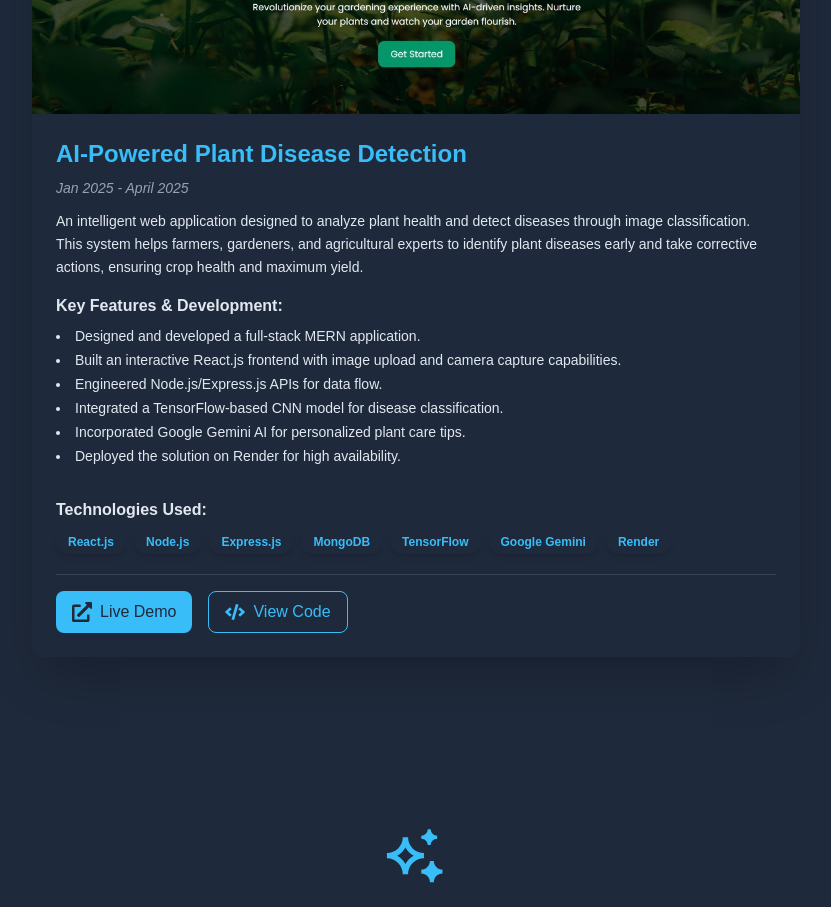
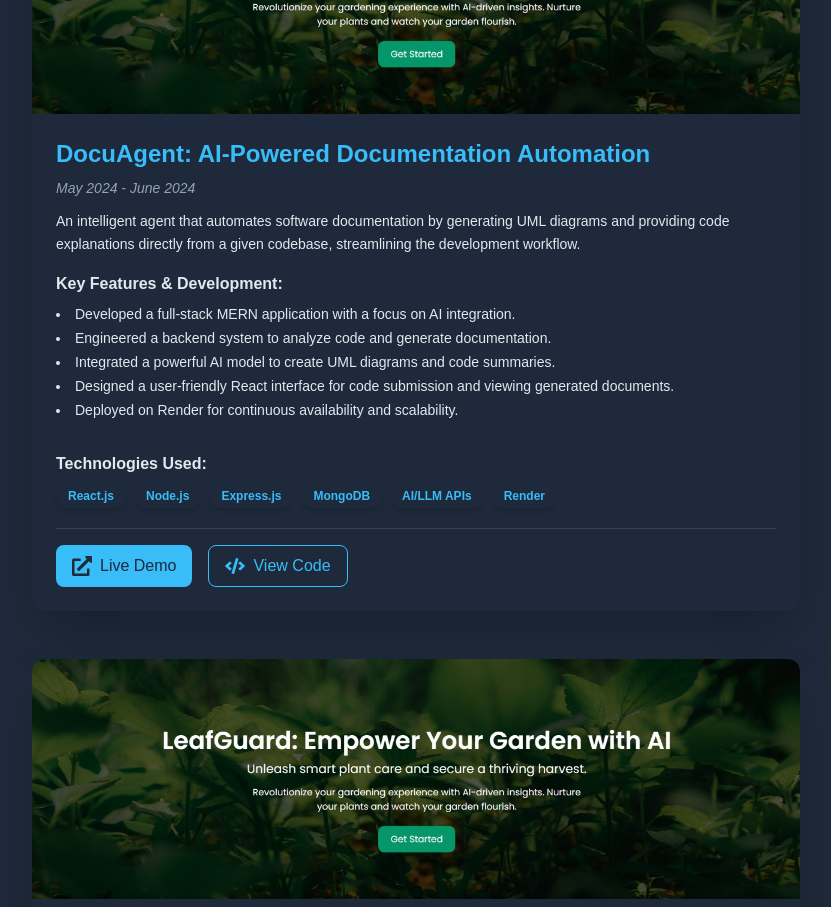
Before and after one commit to rohith-2809/Sarang-s-Portfolio, a React (Vite) app: page / in a window 1280 px wide. Shown: the part 1880-2787 px from the top of the page, without its empty margins (224-1055 px from the left). Built offline with nearby package versions, Linux system fonts and the light colour scheme.

Commit message:
Update Landing.jsx

```diff
--- a/src/Landing.jsx
+++ b/src/Landing.jsx
@@ -60,6 +60,54 @@ const buttonHoverEffect = {
 // --- Data ---
 const projectsData = [
   {
+    title: "DocuAgent: AI-Powered Documentation Automation",
+    description:
+      "An intelligent agent that automates software documentation by generating UML diagrams and providing code explanations directly from a given codebase, streamlining the development workflow.",
+    details: [
+      "Developed a full-stack MERN application with a focus on AI integration.",
+      "Engineered a backend system to analyze code and generate documentation.",
+      "Integrated a powerful AI model to create UML diagrams and code summaries.",
+      "Designed a user-friendly React interface for code submission and viewing generated documents.",
+      "Deployed on Render for continuous availability and scalability.",
+    ],
+    techStack: [
+      "React.js",
+      "Node.js",
+      "Express.js",
+      "MongoDB",
+      "AI/LLM APIs",
+      "Render",
+    ],
+    imageUrl: "/project.jpg",
+    liveLink: "https://docuagent-2vp4.onrender.com",
+    repoLink: "https://github.com/Akhadesarang1/DocuAgent",
+    duration: "May 2024 - June 2024",
+  },
+  {
+    title: "Employee Management System",
+    description:
+      "A comprehensive MERN stack web application built to streamline employee management processes. It provides administrators with tools to efficiently handle employee data, track attendance, and manage leave requests.",
+    details: [
+      "Full CRUD (Create, Read, Update, Delete) functionality for employee records.",
+      "Implemented secure user authentication and role-based access control (Admin vs. Employee).",
+      "Developed modules for leave application and attendance tracking.",
+      "Built a responsive and intuitive user interface using React.js.",
+      "Ensured seamless data flow with a robust Node.js/Express.js backend and MongoDB.",
+    ],
+    techStack: [
+      "React.js",
+      "Node.js",
+      "Express.js",
+      "MongoDB",
+      "JWT (for Auth)",
+      "Render",
+    ],
+    imageUrl: "/project.jpg",
+    liveLink: "https://employee-management-system-jdxe.onrender.com/",
+    repoLink: "https://github.com/Akhadesarang1/ems",
+    duration: "April 2024 - May 2024",
+  },
+  {
     title: "AI-Powered Plant Disease Detection",
     description:
       "An intelligent web application designed to analyze plant health and detect diseases through image classification. This system helps farmers, gardeners, and agricultural experts to identify plant diseases early and take corrective actions, ensuring crop health and maximum yield.",
@@ -80,7 +128,7 @@ const projectsData = [
       "Google Gemini",
       "Render",
     ],
-    imageUrl: "/project.jpg", // Make sure this image exists in your public folder
+    imageUrl: "/project.jpg",
     liveLink: "https://plant-disease-detection-mern.onrender.com/",
     repoLink: "https://github.com/rohith-2809/mern-test",
     duration: "Jan 2025 - April 2025",
@@ -694,8 +742,9 @@ const Projects = () => {
         <div className="grid md:grid-cols-1 lg:grid-cols-1 gap-12 max-w-3xl mx-auto">
           {isLoading ? (
             <>
-              <ProjectCardSkeleton />
-              {/* You can add more skeletons if you have multiple projects initially */}
+              {[...Array(projectsData.length)].map((_, i) => (
+                <ProjectCardSkeleton key={i} />
+              ))}
             </>
           ) : (
             projectsData.map((project, index) => (
```
